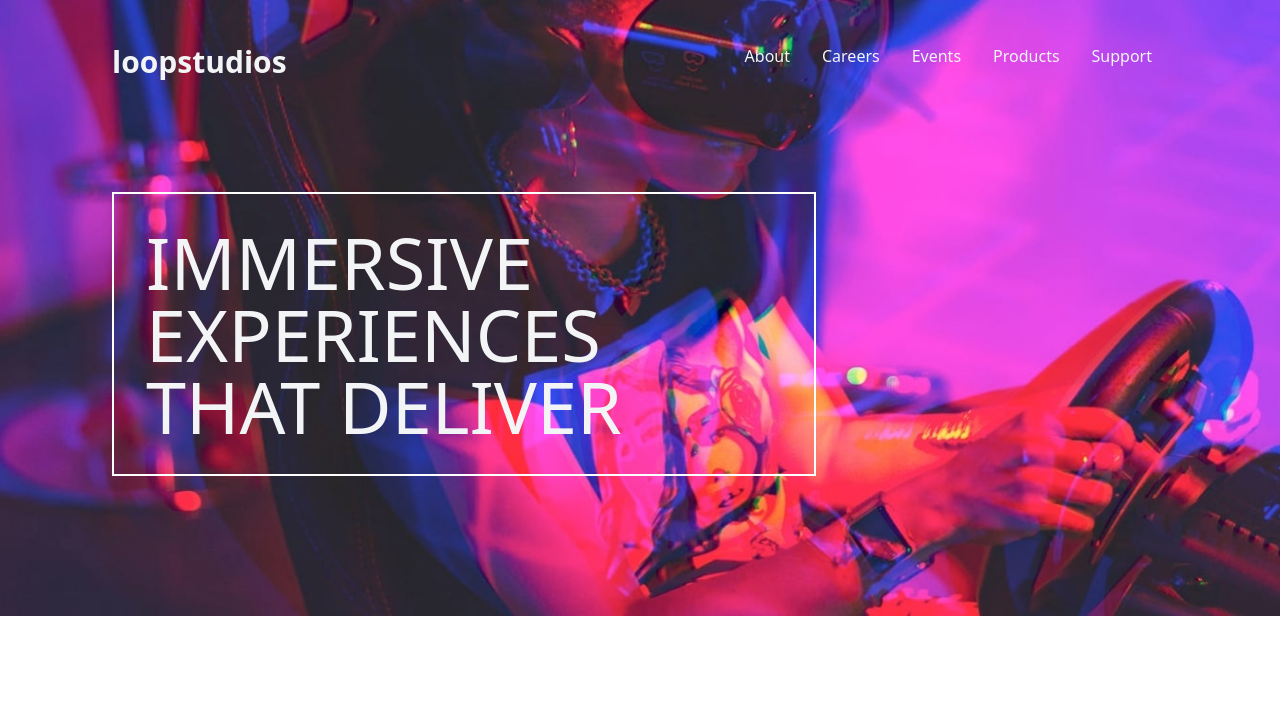
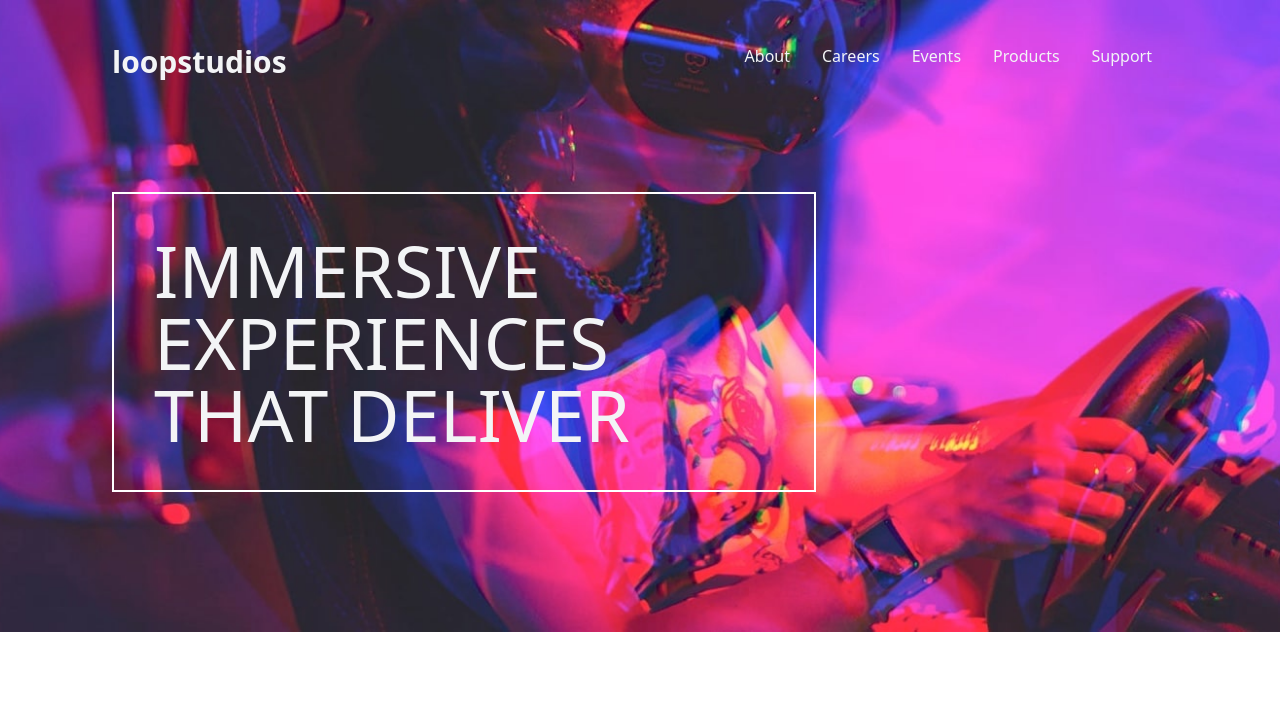
Before and after one commit to Professor1345/loop-studios, a website: page public/index.html in a window 1280 px wide. Shown: the top 725 px of the page. Drawn offline with Linux system fonts and the light colour scheme.

Commit message:
adjust head

```diff
--- a/src/styles.css
+++ b/src/styles.css
@@ -14,9 +14,9 @@
     @apply bg-[url('./images/mobile/image-hero.jpg')] lg:bg-[url('./images/desktop/image-hero.jpg')];
     @apply bg-no-repeat bg-center bg-cover;
     @apply text-gray-100;
-    @apply p-5 md:p-6 lg:p-9 xl:p-11;
+    @apply p-7 md:p-8 lg:p-9 xl:p-11;
     @apply px-6 md:px-14 lg:px-20 xl:px-28;
-    @apply min-h-[80vh] lg:min-h-max;
+    @apply min-h-[90vh] lg:min-h-max;
   }
   .nav {
     @apply flex justify-between;
@@ -66,11 +66,11 @@
 
   .firstbox-word {
     @apply border-white border-2 border-solid;
-    @apply text-4xl md:text-6xl lg:text-7xl inline-block uppercase;
+    @apply text-3xl sm:text-4xl md:text-6xl lg:text-7xl inline-block uppercase;
     @apply w-[100%] md:w-[70%] lg:w-2/3;
-    @apply p-6 md:p-8 lg:m-0;
+    @apply p-8 md:p-10 lg:m-0;
     @apply my-24 md:my-20 lg:my-20 xl:my-24 2xl:my-32;
-    @apply mt-36 md:mt-32 lg:mt-28;
+    @apply mt-40 md:mt-36 lg:mt-28;
   }
   /* First Box Ends Here */
 
```
Also changed, not shown: public/styles.css.
